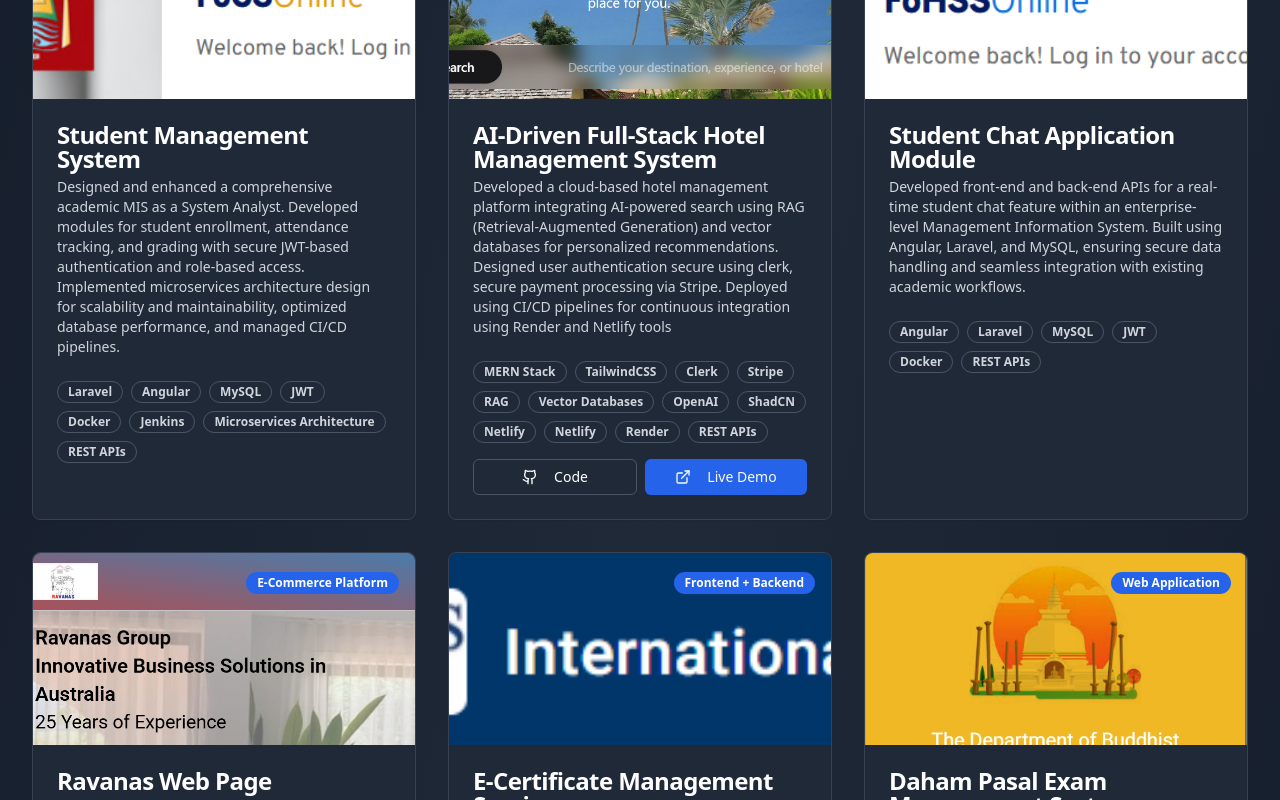
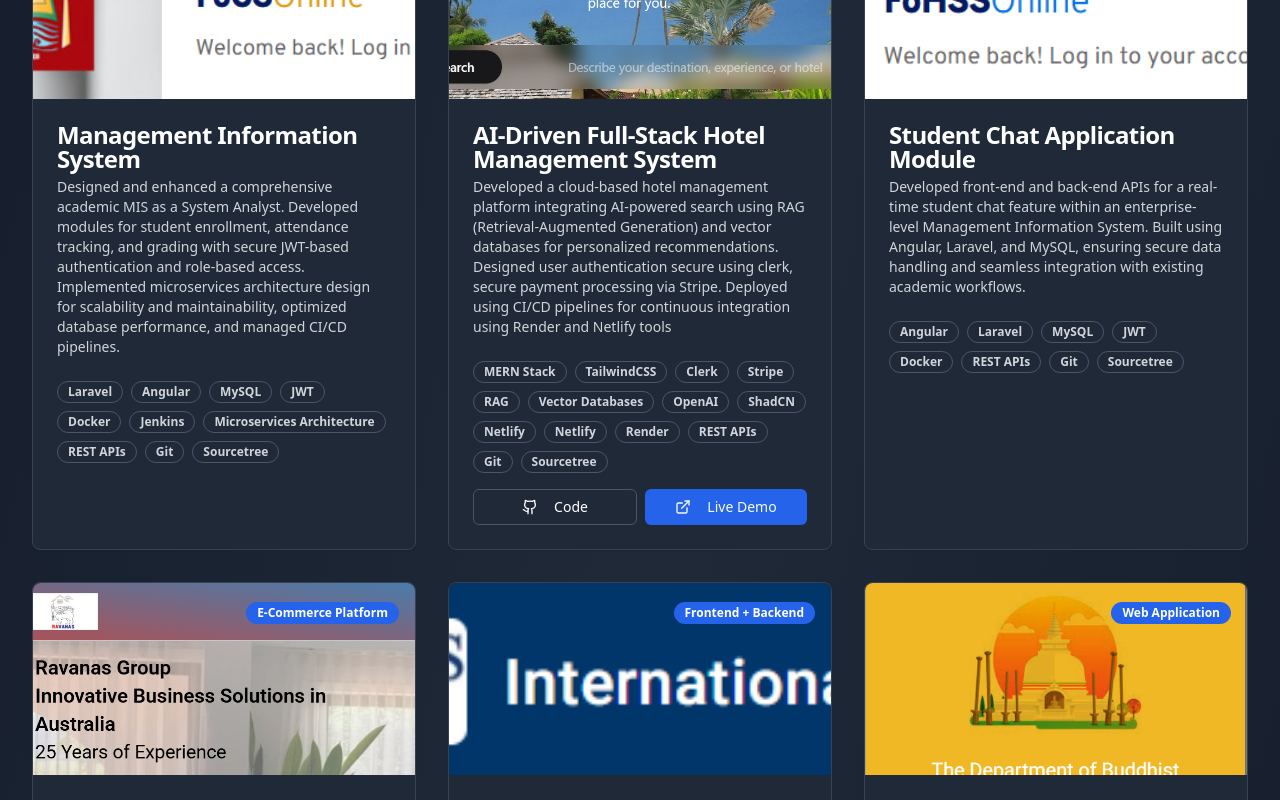
Before and after one commit to isurugayashan/my-portfolio, a React (Vite) app: page / in a window 1280 px wide. Shown: the part 2140-2940 px from the top of the page. Built offline with nearby package versions, Linux system fonts and the light colour scheme.

Commit message:
update technologies

```diff
--- a/src/App.tsx
+++ b/src/App.tsx
@@ -56,11 +56,11 @@ export default function Portfolio() {
 
   const projects = [
     {
-      title: "Student Management System",
+      title: "Management Information System",
       description:
           "Designed and enhanced a comprehensive academic MIS as a System Analyst. Developed modules for student enrollment, attendance tracking, and grading with secure JWT-based authentication and role-based access. Implemented microservices architecture design for scalability and maintainability, optimized database performance, and managed CI/CD pipelines.",
       image: "./assets/ss3.png",
-      technologies: ["Laravel", "Angular", "MySQL", "JWT", "Docker", "Jenkins", "Microservices Architecture","REST APIs"],
+      technologies: ["Laravel", "Angular", "MySQL", "JWT", "Docker", "Jenkins", "Microservices Architecture","REST APIs","Git","Sourcetree"],
       // github: "https://github.com/username/student-management-system",
       // live: "https://fogsadmin.fohss.lk/",
       category: "Enterprise System",
@@ -69,7 +69,7 @@ export default function Portfolio() {
       title: "AI-Driven Full-Stack Hotel Management System",
       description: "Developed a cloud-based hotel management platform integrating AI-powered search using RAG (Retrieval-Augmented Generation) and vector databases for personalized recommendations. Designed  user authentication secure using clerk, secure payment processing via Stripe. Deployed using CI/CD pipelines for continuous integration using Render and Netlify tools",
       image: "/assets/ss4.png",
-      technologies: ["MERN Stack", "TailwindCSS", "Clerk", "Stripe", "RAG", "Vector Databases", "OpenAI", "ShadCN", "Netlify", "Netlify", "Render","REST APIs"],
+      technologies: ["MERN Stack", "TailwindCSS", "Clerk", "Stripe", "RAG", "Vector Databases", "OpenAI", "ShadCN", "Netlify", "Netlify", "Render","REST APIs","Git","Sourcetree"],
       github: "https://github.com/isurugayashan/AIDF-Front",
       live: "https://aidf-horizone-frontend-isuru.netlify.app/",
       category: "AI - Web Application",
@@ -78,7 +78,7 @@ export default function Portfolio() {
       title: "Student Chat Application Module",
       description: "Developed front-end and back-end APIs for a real-time student chat feature within an enterprise-level Management Information System. Built using Angular, Laravel, and MySQL, ensuring secure data handling and seamless integration with existing academic workflows.",
       image: "/assets/ss5.png",
-      technologies: ["Angular", "Laravel", "MySQL", "JWT", "Docker", "REST APIs"],
+      technologies: ["Angular", "Laravel", "MySQL", "JWT", "Docker", "REST APIs","Git","Sourcetree"],
       //github: "https://github.com/username/student-chat-module",
       // live: "https://admin.fohss.lk/",
       category: "Enterprise Module",
@@ -99,7 +99,7 @@ export default function Portfolio() {
       description:
           "Developed a dedicated service for managing digital certificates at the Faculty of Humanities and Social Sciences, University of Ruhuna. Implemented secure APIs using Angular, Laravel, and MySQL to generate, validate, and store certificates. Integrated QR-based certificate download for quick access and verification, ensuring seamless integration with existing academic platforms.",
       image: "/assets/ss6.png",
-      technologies: ["Angular", "Laravel", "MySQL", "REST APIs", "QR Code"],
+      technologies: ["Angular", "Laravel", "MySQL", "REST APIs", "QR Code","Git","Sourcetree"],
      // github: "https://github.com/username/e-certificate-management-service",
       live: "https://ruichss.fohss.lk/user",
       category: "Frontend + Backend",
@@ -109,7 +109,7 @@ export default function Portfolio() {
       description:
           "Designed and developed a full-stack exam management platform for the Buddhist Ministry of Sri Lanka. Built using Angular and Laravel with JWT-based authentication and authorization. Deployed with Docker to ensure portability and scalability, supporting secure exam creation, student management, and result processing.",
       image: "/assets/ss2.png",
-      technologies: ["Angular", "Laravel", "MySQL", "JWT", "Docker","REST APIs", "MVC Architecture"],
+      technologies: ["Angular", "Laravel", "MySQL", "JWT", "Docker","REST APIs", "Git","Sourcetree","MVC Architecture"],
       github: "https://github.com/isurugayashan/dept-bud-aff-front",
       //live: "https://daham-pasal-demo.example.com",
       category: "Web Application",
@@ -127,6 +127,7 @@ export default function Portfolio() {
         "JWT",
         "Postman",
         "REST APIs",
+        "Git",
         "MVC Architecture"
       ],
       github: "https://github.com/isurugayashan/Academic-Administrative-System-Client-App",
```
